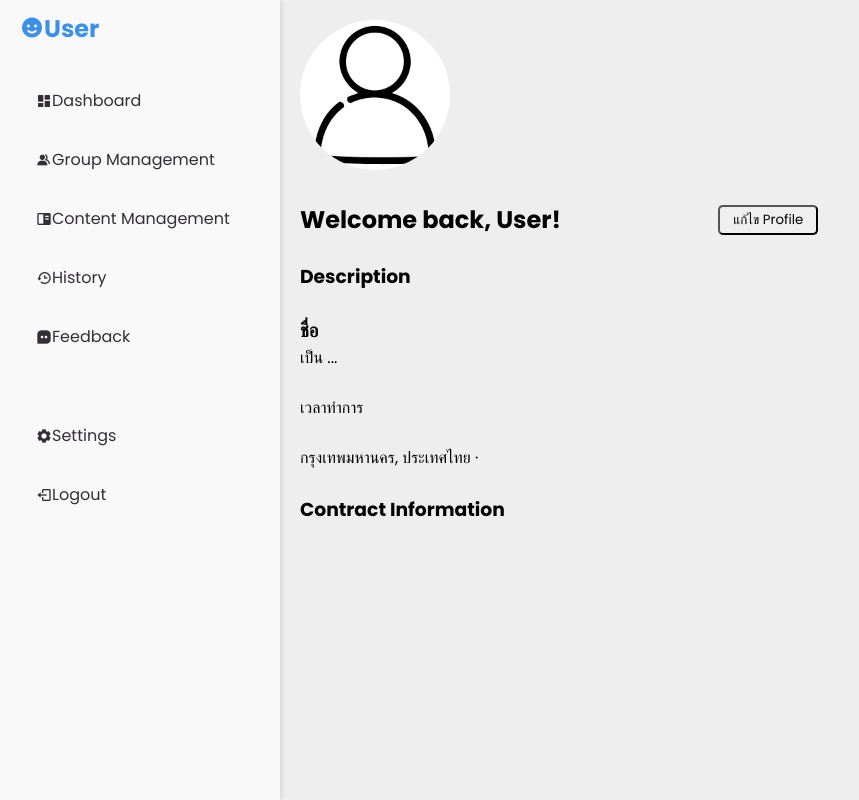
After one commit to ItsShowT1me/Project-WEB, a PHP site: page /user_dashboard.html in a window 1280 px wide. The commit adds this page. Shown: the whole page, without its empty margins (0-859 px from the left). Run offline with PHP 8.4, Linux system fonts and the light colour scheme.

Commit message:
Add files via upload

```diff
--- a/admin-dashboard.css
+++ b/admin-dashboard.css
@@ -10,6 +10,19 @@
 a {
     text-decoration: none;
 }
+
+img {
+  border-radius: 50%;
+  width: 150px
+
+}
+
+button:hover {
+    background: var(--blue);
+    color: white;
+    transform: scale(1.05);
+}
+
 
 li {
     list-style: none;
--- /dev/null
+++ b/user_dashboard.html
@@ -0,0 +1,107 @@
+<!DOCTYPE html>
+<html lang="en">
+<head>
+    <meta charset="UTF-8">
+    <meta name="viewport" content="width=device-width, initial-scale=1.0">
+    <title>Admin Dashboard</title>
+    <link rel="stylesheet" href="admin-dashboard.css">
+    <link href="https://unpkg.com/boxicons@2.1.4/css/boxicons.min.css" rel="stylesheet">
+</head>
+<body>
+    <!-- Sidebar -->
+    <nav id="sidebar">
+        <a href="#" class="brand">
+            <i class="bx bxs-smile"></i>
+            <span class="text">User</span>
+        </a>
+        <ul class="sidebar-menu">
+            <li class="active">
+                <a href="#">
+                    <i class="bx bxs-dashboard"></i>
+                    <span class="text">Dashboard</span>
+                </a>
+            </li>
+
+            <li><a href="#"><i class="bx bxs-group"></i><span class="text">Group Management</span></a></li>
+            <li><a href="#"><i class="bx bxs-book-content"></i><span class="text">Content Management</span></a></li>
+            <li><a href="#"><i class="bx bx-history"></i><span class="text">History</span></a></li>
+            <li><a href="#"><i class="bx bxs-message-square-dots"></i><span class="text">Feedback</span></a></li>
+        </ul>
+        <ul class="sidebar-menu">
+            <li><a href="#"><i class="bx bxs-cog"></i><span class="text">Settings</span></a></li>
+            <li><a href="#"><i class="bx bx-log-out"></i><span class="text">Logout</span></a></li>
+        </ul>
+    </nav>
+    <!-- Sidebar -->
+
+    <!-- Sidebar Toggle Button -->
+    <div id="sidebar-toggle" class="bx bx-menu"></div>
+
+    <!-- Content -->
+    <section id="content">
+        <!-- Navbar -->
+        <nav>
+
+
+            <div class="nav-icons">
+
+                <a href="#" class="profile">
+                    <img src="mbti-Image\New User Icon.png" alt="User">
+                </a>
+                <p>&nbsp;</p>
+            </div>
+        </nav>
+
+        <!-- Main Dashboard Content -->
+        <main>
+            <div class="des-header" style="display: flex; justify-content: space-between; align-items: center;">
+                <style>
+                  button {
+
+                    border-radius: 5px;
+                    width: 100px;
+                    height: 30px;
+                    text-align: center;
+                    padding: 0;
+                  }
+                </style>
+
+                <h2>Welcome back, User!</h2>
+                <button type="button">แก้ไข Profile</button>
+                <p>&nbsp;</p>
+
+
+            </div>
+
+            <div class ="des-detail">
+                <p>&nbsp;</p>
+                <h3>Description</h3>
+
+                <p>&nbsp;</p>
+                <h3>ชื่อ</h3>
+                <p>เป็น ...</p>
+                <p>&nbsp;</p>
+
+                <p>เวลาทำการ</p>
+                <p>&nbsp;</p>
+
+            </div>
+
+            <div class="footer">
+              กรุงเทพมหานคร, ประเทศไทย ·
+            </div>
+
+            <div class="contrat">
+                <p>&nbsp;</p>
+                <h3>Contract Information<h3>
+            </div>
+
+
+        </main>
+    </section>
+
+
+
+
+</body>
+</html>
```
